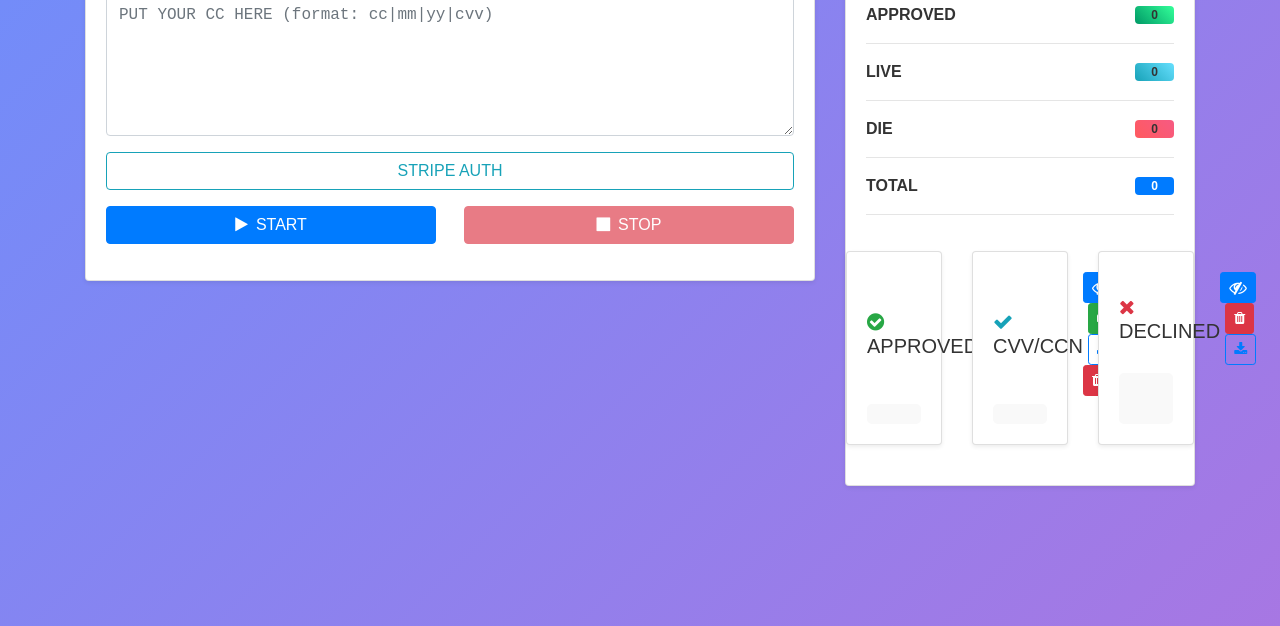
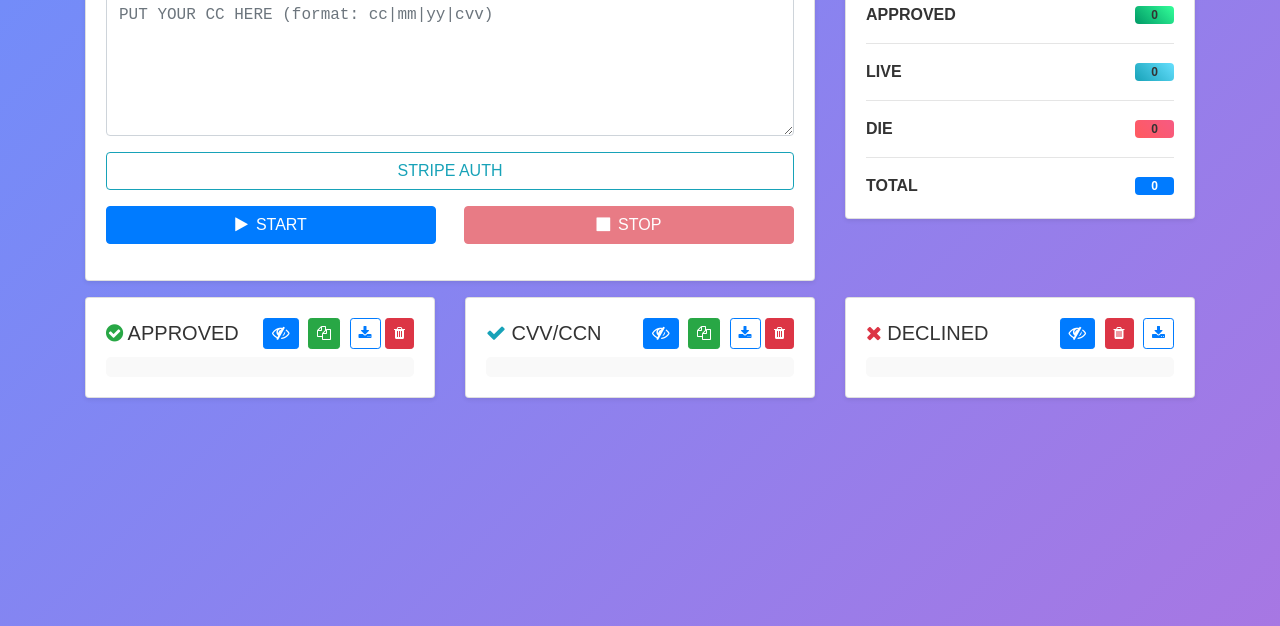
Before and after one commit to senrydepe/formywebsiteauth, a plain HTML site: page index.html in a window 1280 px wide. Shown: the part 174-800 px from the top of the page. Drawn offline with nearby package versions, Linux system fonts and the light colour scheme; some packages are replaced by stand-ins of ours; a script that the page names is missing.

Commit message:
Update index.html

```diff
--- a/index.html
+++ b/index.html
@@ -211,7 +211,9 @@
             <span>TOTAL</span>
             <span class="badge badge-primary px-3 carregadas">0</span>
           </div>
-          <hr />
+        </div>
+      </div>
+    </div>
   </div>
 
   <!-- Hasil -->
```
